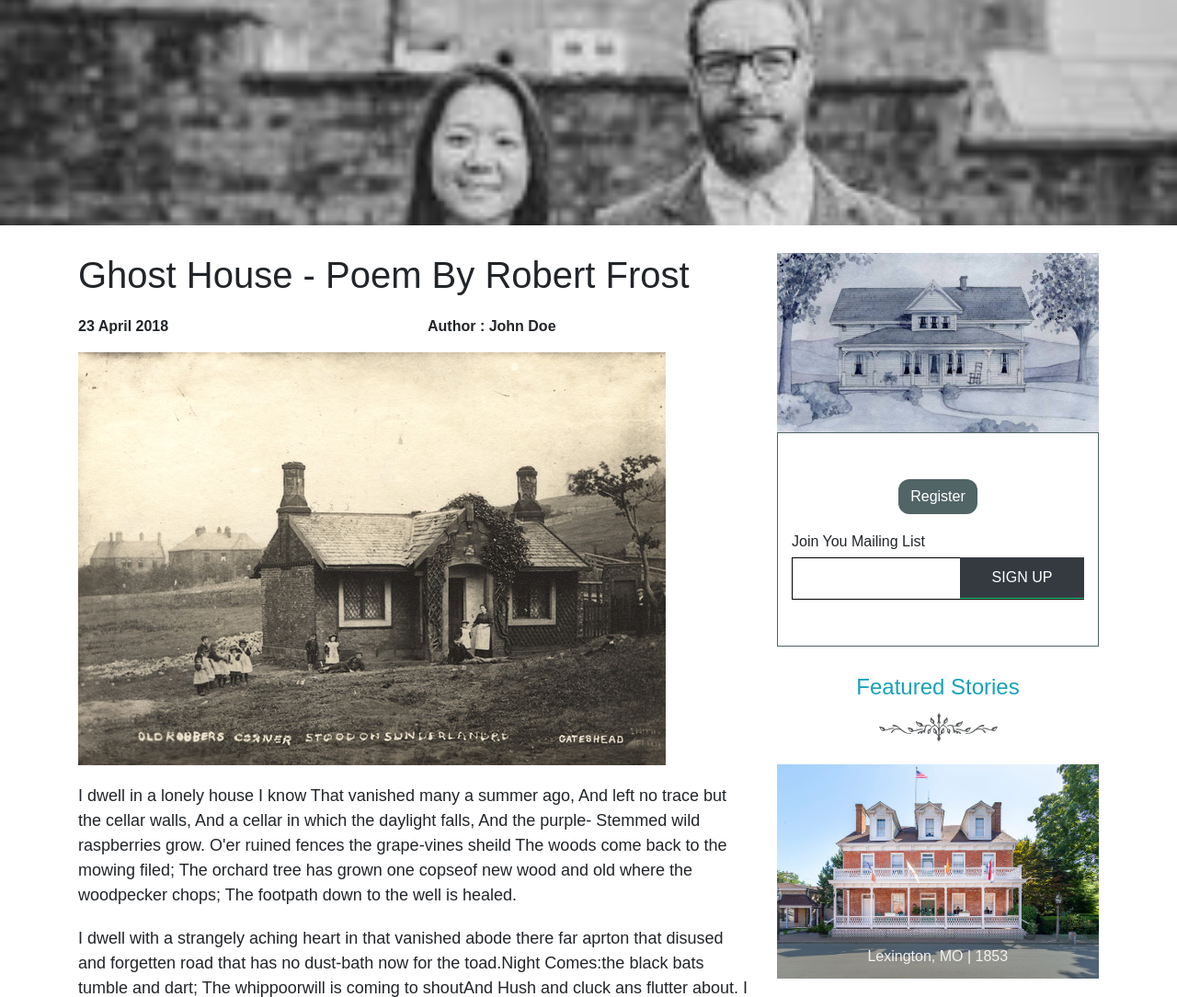
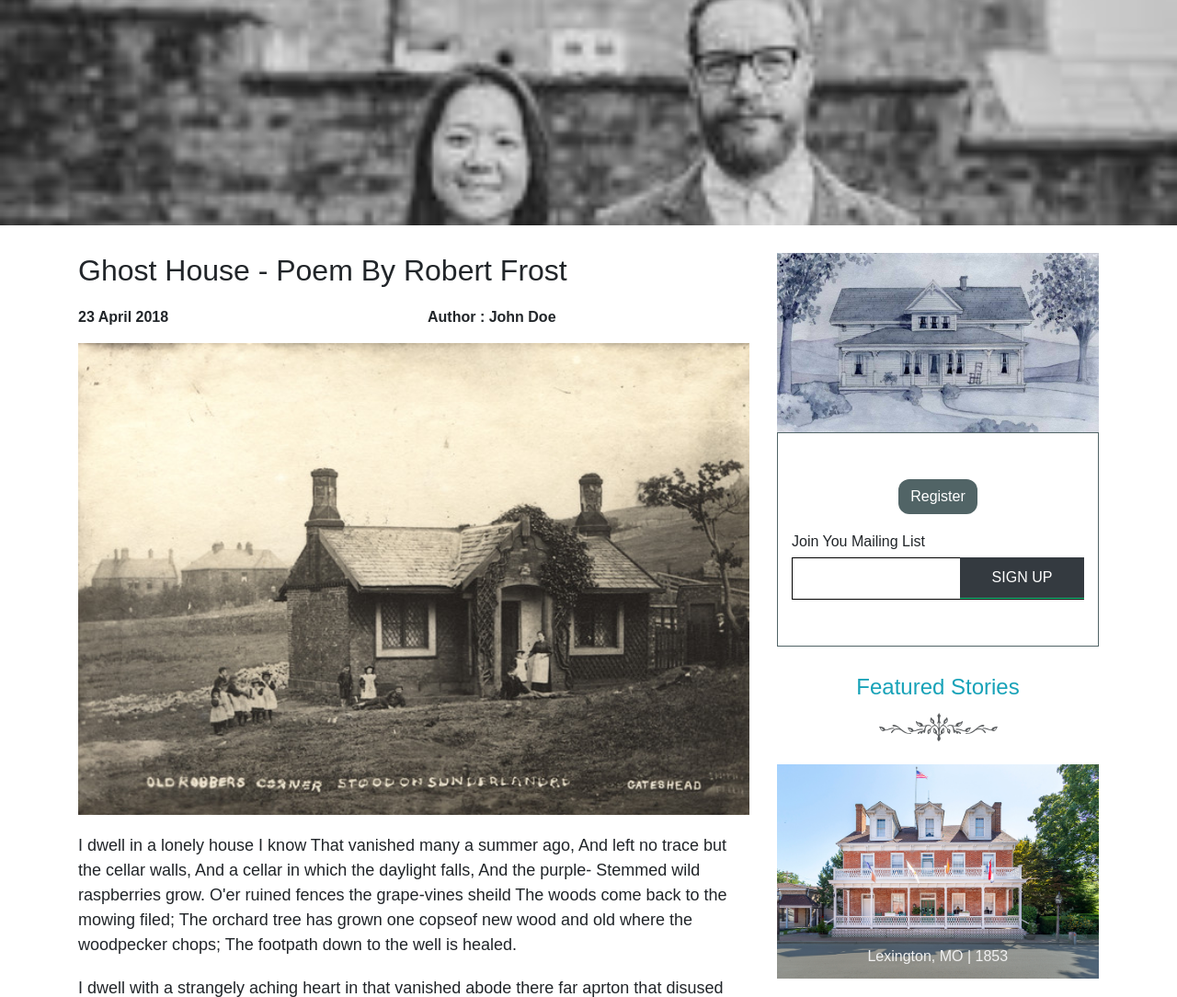
Before and after one commit to MyDesignGit/Brickstory, a plain HTML site: page viewstory.html in a window 1280 px wide. Shown: the part 174-1258 px from the top of the page at 92% size. Drawn offline with nearby package versions, Linux system fonts and the light colour scheme.

Commit message:
css update for image with full

```diff
--- a/assets/css/style.css
+++ b/assets/css/style.css
@@ -844,3 +844,6 @@ background-image: /*inear-gradient(rgba(0, 0, 0, 0.5), rgba(0, 0, 0, 0.5)),*/ ur
     background-color: #fff;
     padding: 2px;
 }
+.img100{
+  width: 100%;
+}
--- a/viewstory.html
+++ b/viewstory.html
@@ -124,15 +124,22 @@
       <!--  latest listing start -->
       <div class=" container-fluid mt30 pb100">
          <div class="container">
+            <div class="row ffa">
 
-            <div class="row ffa">
                <div class="col-md-12 col-lg-8">
-               <h1>Ghost House - Poem By Robert Frost</h1>
+               <h2>Ghost House - Poem By Robert Frost</h2>
+
                <div class="row ffa mt20">
-                  <div class="col-md-6 pull-left"><p class="fs16"><b>23 April 2018</b></p></div>
-               <div class="col-md-6 "><p class=" fs16"><b>Author : John Doe</b></p></div>
-             </div>
-             <img src="assets/images/pns.jpg" class="img-fluid">
+
+                  <div class="col-md-6 pull-left">
+                    <p class="fs16"><b>23 April 2018</b></p>
+                  </div>
+
+               <div class="col-md-6 ">
+                <p class=" fs16"><b>Author : John Doe</b></p>
+               </div>
+              <div class="col-md-12">
+             <img class="img-fluid img100" src="assets/images/pns.jpg">
              <p class="mt20 fs18">
 
                  I dwell in a lonely house I know That vanished many a summer ago, And left no trace but the cellar walls, And a cellar in which the daylight falls, And the purple- Stemmed wild raspberries grow. O'er ruined fences  the grape-vines sheild The woods come back to the mowing filed; The orchard tree has grown one copseof new wood and old where the woodpecker chops; The footpath down to the well is healed.
@@ -144,7 +151,8 @@
                 It is Under the small,dim , summer star.i knOw not who these mute folk are Who Sharethe Unlit place with me- Those Stones Out Under thelow _limbed treee Doubtless Bear names That the Mosses mar. They are Tireless Folk , But slow and Sad, Thoughtwo, Close- kepping, are less and lad, - ith none among them tht=at ever sings, And Yet, In View of
                 how many Things. As sweet companions as might be had.
               </p>
-
+ </div>
+</div>
               <div class="row  mt80 ">
                 <div class="col-md-6 pull-left" ><i class="fa fa-angle-left fs20 fw600 "><span class="p10 fw300 tcgrey fs20 ffa">Previous Story</span></i></div>
                 <div class="col-md-6 text-right" ><span class="p10 fw300 tcgrey fs20">Next Story </span><i class="fa fa-angle-right fs20 fw600 "></i></div>
```
